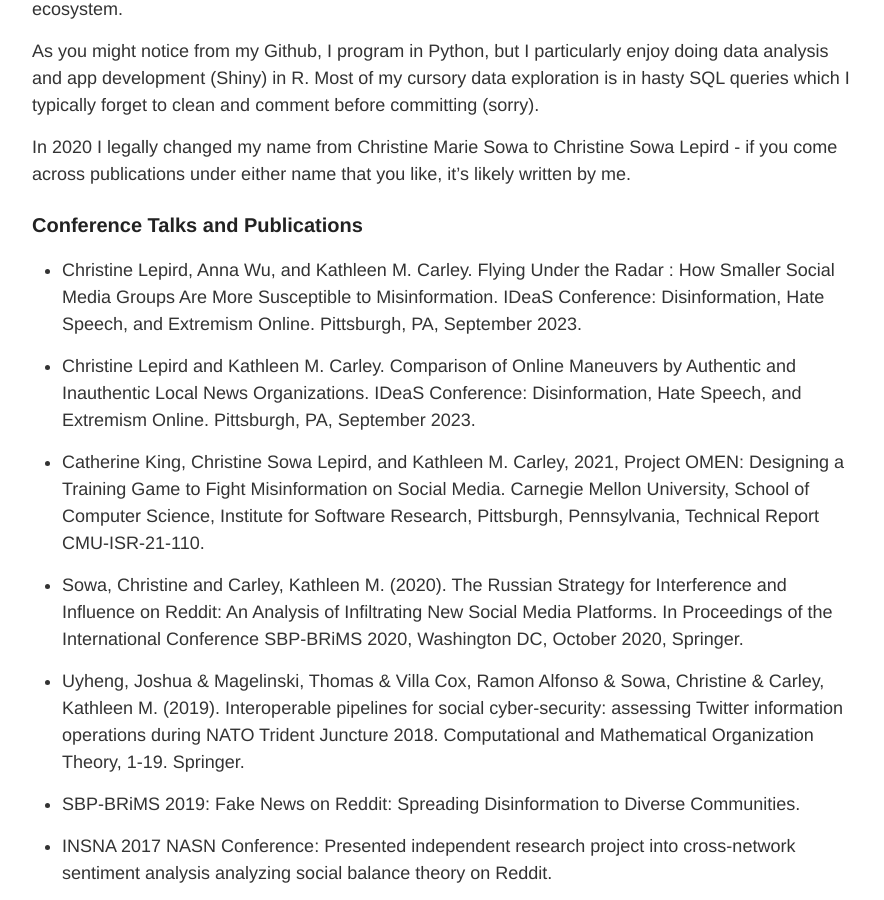
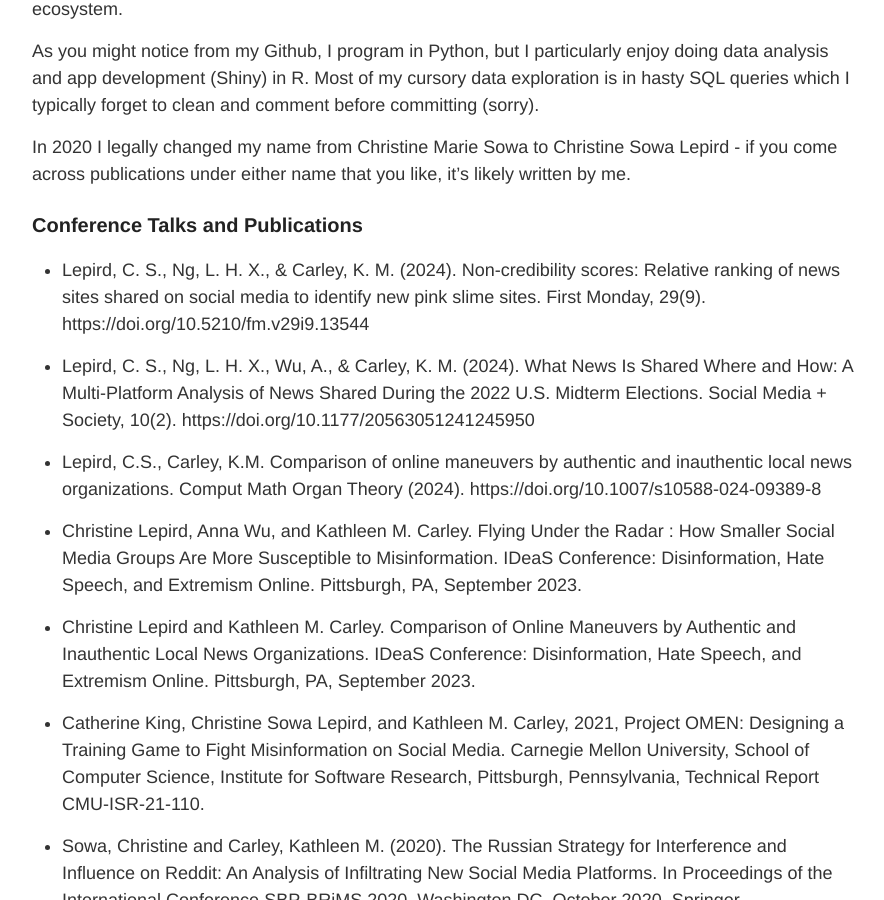
Before and after one commit to christine-lepird/christine-lepird.github.io, a Jekyll site: the page built from research.md, in a window 1280 px wide and 900 px high, scrolled down 499 px. Shown: the whole window, without its empty margins (193-1077 px from the left). Built offline with Jekyll 4.4.1, drawn with Linux system fonts in a browser that asks for light colours.

Commit message:
Update research.md

```diff
--- a/research.md
+++ b/research.md
@@ -14,6 +14,12 @@ As you might notice from my Github, I program in Python, but I particularly enjo
 In 2020 I legally changed my name from Christine Marie Sowa to Christine Sowa Lepird - if you come across publications under either name that you like, it's likely written by me.
 
 ### Conference Talks and Publications
+* Lepird, C. S., Ng, L. H. X., & Carley, K. M. (2024). Non-credibility scores: Relative ranking of news sites shared on social media to identify new pink slime sites. First Monday, 29(9). https://doi.org/10.5210/fm.v29i9.13544
+
+* Lepird, C. S., Ng, L. H. X., Wu, A., & Carley, K. M. (2024). What News Is Shared Where and How: A Multi-Platform Analysis of News Shared During the 2022 U.S. Midterm Elections. Social Media + Society, 10(2). https://doi.org/10.1177/20563051241245950
+
+* Lepird, C.S., Carley, K.M. Comparison of online maneuvers by authentic and inauthentic local news organizations. Comput Math Organ Theory (2024). https://doi.org/10.1007/s10588-024-09389-8
+
 * Christine Lepird, Anna Wu, and Kathleen M. Carley. Flying Under the Radar : How Smaller Social Media Groups Are More Susceptible to Misinformation. IDeaS Conference: Disinformation, Hate Speech, and Extremism Online. Pittsburgh, PA, September 2023.
 
 * Christine Lepird and Kathleen M. Carley. Comparison of Online Maneuvers by Authentic and Inauthentic Local News Organizations. IDeaS Conference: Disinformation, Hate Speech, and Extremism Online. Pittsburgh, PA, September 2023.
```
